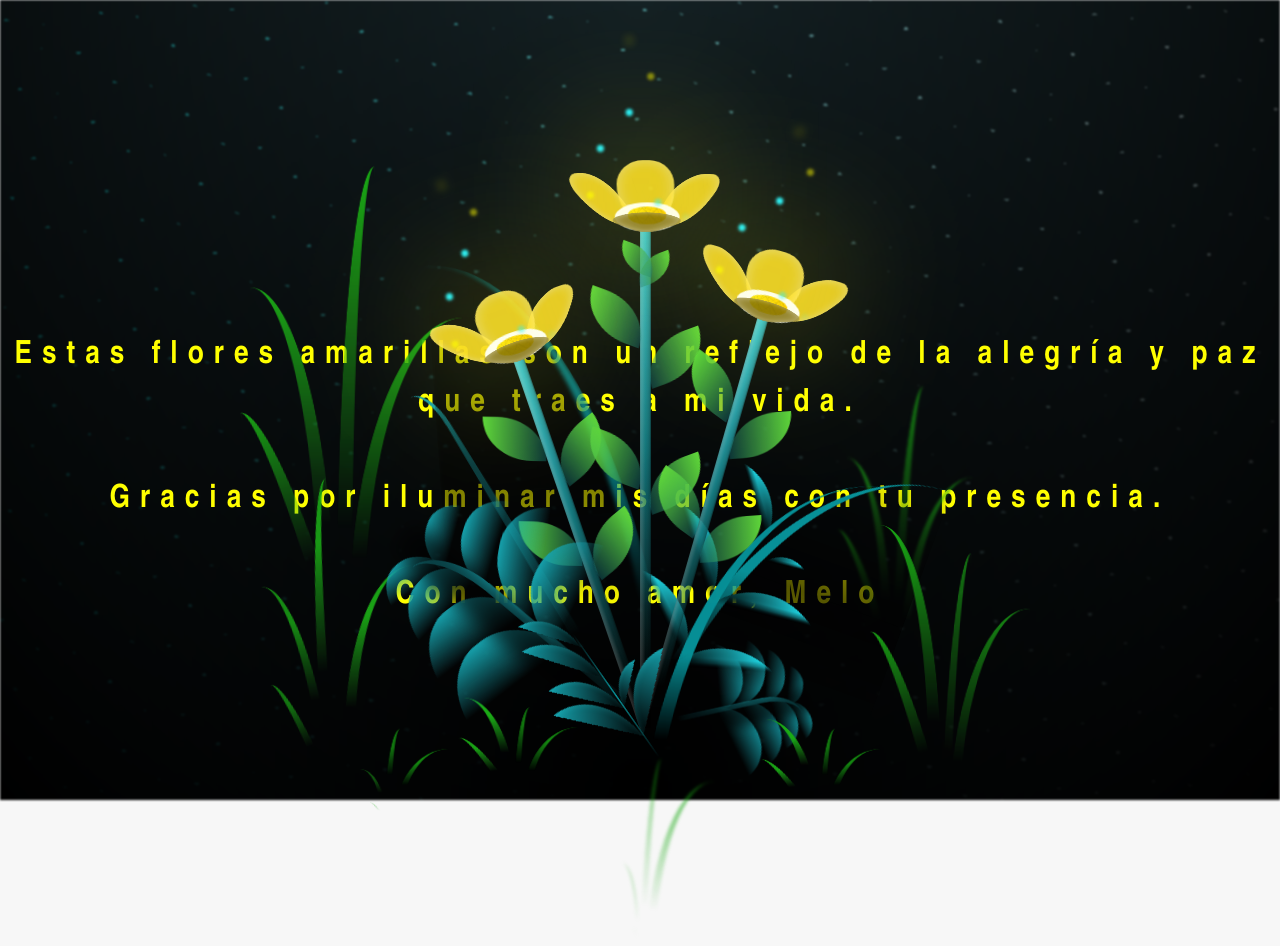
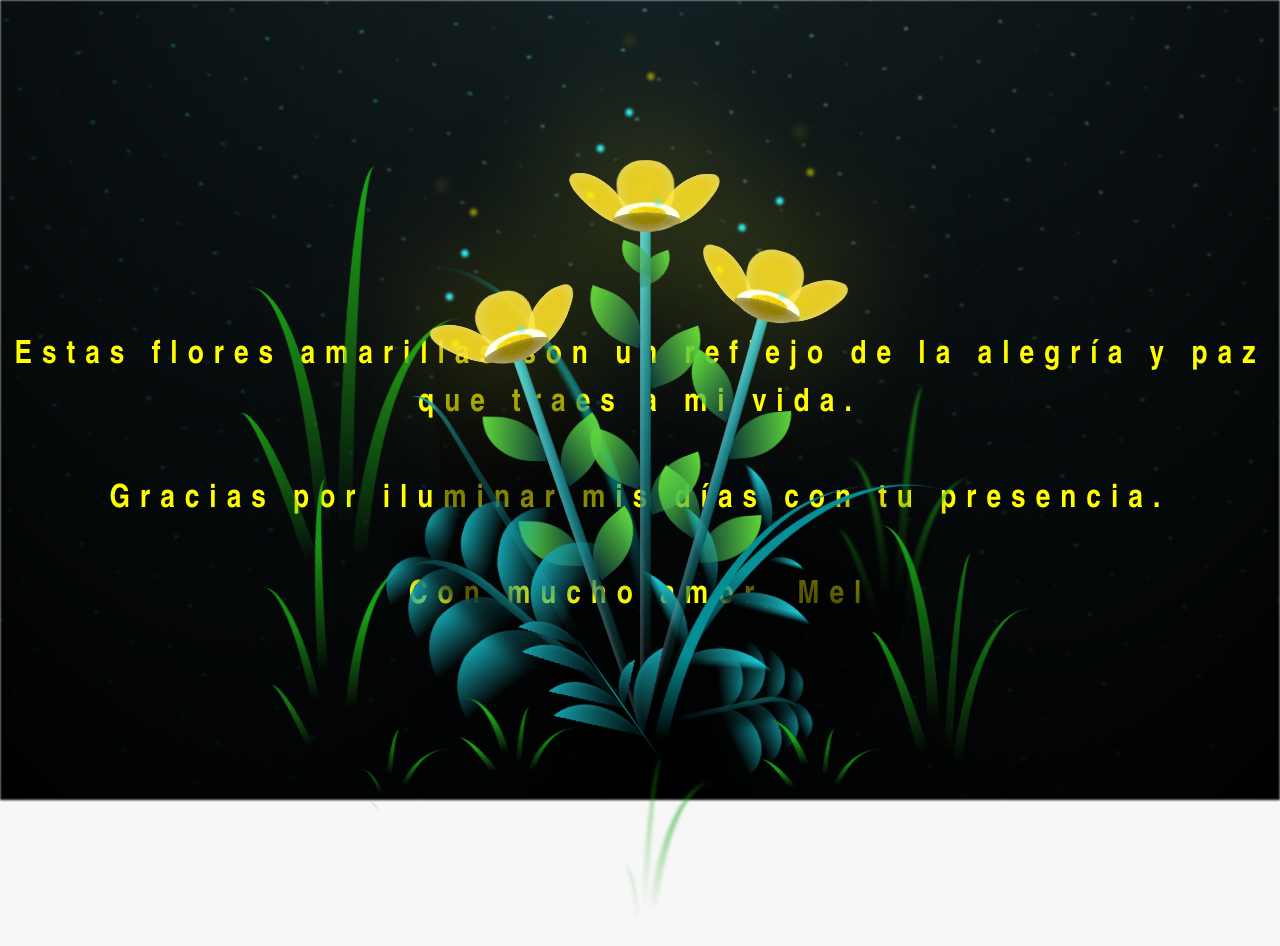
Before and after one commit to Melloqz/Melloqz.github.io, a plain HTML site: page flower.html in a window 1280 px wide. Drawn offline with Linux system fonts and the light colour scheme.

Commit message:
Add files via upload

```diff
--- a/flower.html
+++ b/flower.html
@@ -15,7 +15,7 @@
     </div>
     <h1 class="titulo">Estas flores amarillas son un reflejo de la alegría y paz que traes a mi vida. <br> <br>
       Gracias por iluminar mis días con tu presencia.<br> <br>
-    Con mucho amor, Melo</h1>
+    Con mucho amor, Mel</h1>
 
     <div class="night"></div>
     <div class="flowers">
```
